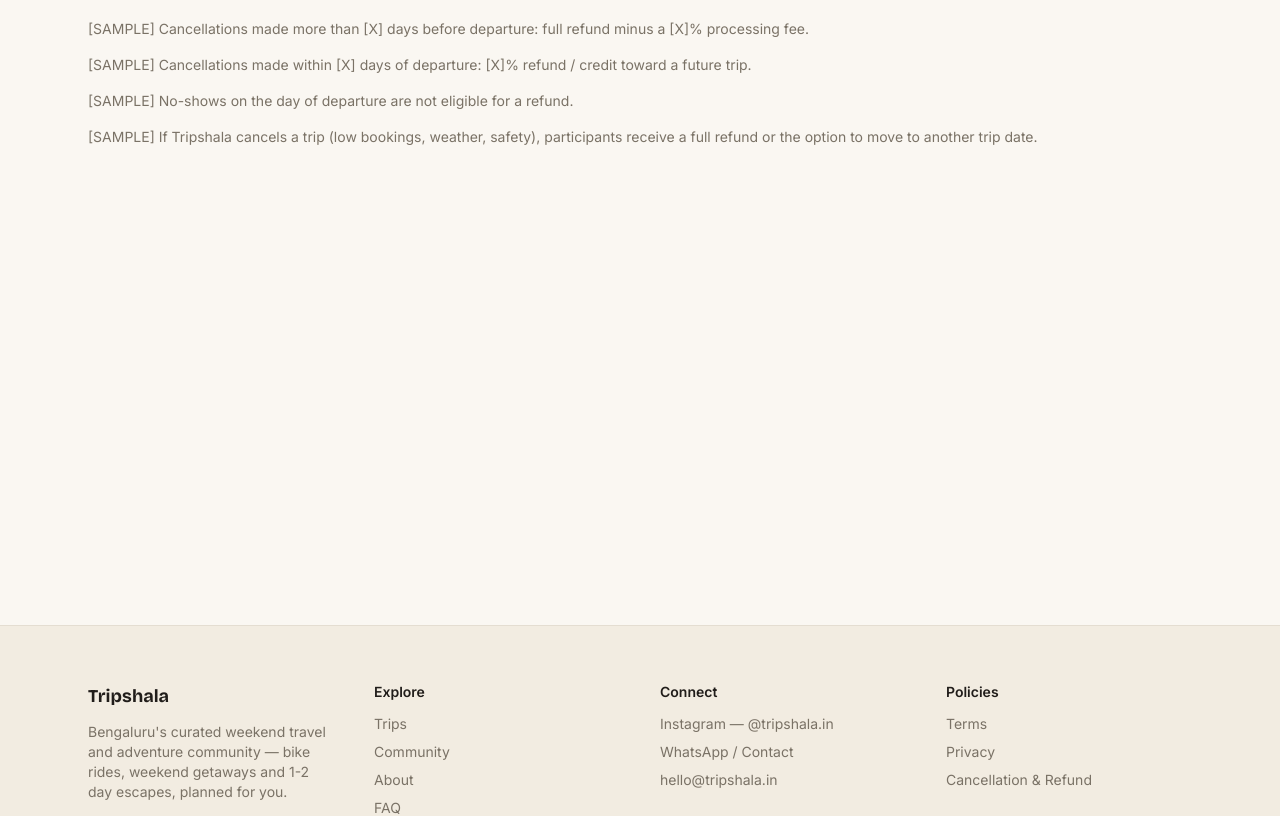
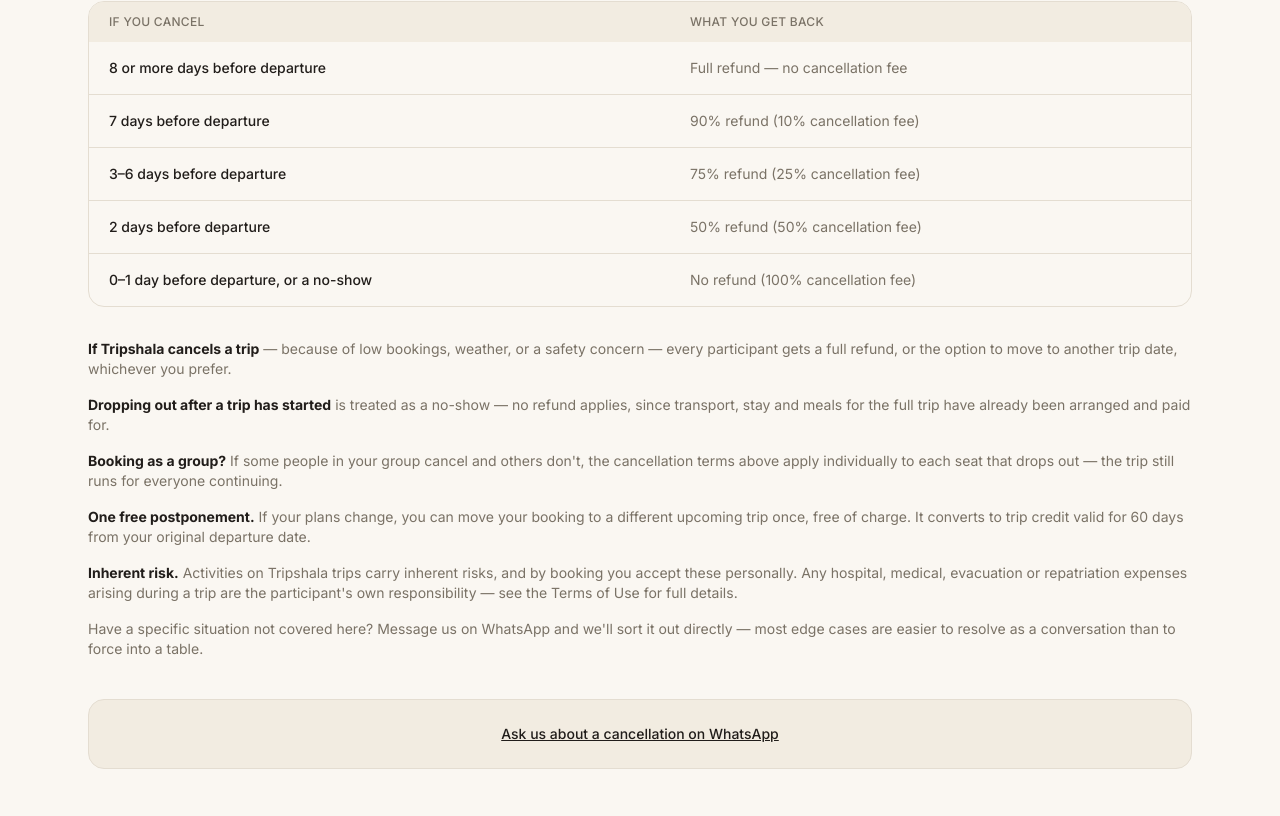
Before and after one commit to mayankkabtiyal5-ship-it/tripshala-web, a Next.js app: page /policies/cancellation in a window 1280 px wide. Shown: the part 240-1056 px from the top of the page. Built offline with nearby package versions, Linux system fonts and the light colour scheme; no server answers.

Commit message:
Add real content: cancellation/safety/payment policy, new trip dates, referral rewards, Munnar & Pondicherry photos

```diff
--- a/src/app/policies/cancellation/page.tsx
+++ b/src/app/policies/cancellation/page.tsx
@@ -1,20 +1,77 @@
 import type { Metadata } from "next";
 import { Container } from "@/components/ui/Container";
+import { whatsappMessages } from "@/lib/whatsapp";
 
-export const metadata: Metadata = { title: "Cancellation & Refund Policy" };
+export const metadata: Metadata = {
+  title: "Cancellation & Refund Policy",
+  description: "How cancellations, refunds and trip credits work on Tripshala trips.",
+};
+
+const tiers = [
+  { window: "8 or more days before departure", refund: "Full refund — no cancellation fee" },
+  { window: "7 days before departure", refund: "90% refund (10% cancellation fee)" },
+  { window: "3–6 days before departure", refund: "75% refund (25% cancellation fee)" },
+  { window: "2 days before departure", refund: "50% refund (50% cancellation fee)" },
+  { window: "0–1 day before departure, or a no-show", refund: "No refund (100% cancellation fee)" },
+];
 
 export default function CancellationPage() {
   return (
     <Container className="max-w-3xl py-14">
-      <div className="mb-6 rounded-xl border border-dashed border-accent/40 bg-accent/5 p-4 text-sm text-accent-dark">
-        STARTER TEMPLATE — replace the bracketed terms with your real policy before launch. This is not a finished policy.
+      <h1 className="font-display text-3xl font-extrabold">Cancellation &amp; Refund Policy</h1>
+      <p className="mt-3 text-sm text-muted">
+        Seats, stays and transport are booked and paid for on your behalf as soon as a trip fills up, so refunds get smaller closer to departure — this is standard across group trip operators. Here&apos;s exactly how it works.
+      </p>
+
+      <div className="mt-8 overflow-hidden rounded-2xl border border-line">
+        <table className="w-full text-left text-sm">
+          <thead className="bg-paper-raised text-xs uppercase tracking-wide text-muted">
+            <tr>
+              <th className="px-5 py-3 font-medium">If you cancel</th>
+              <th className="px-5 py-3 font-medium">What you get back</th>
+            </tr>
+          </thead>
+          <tbody className="divide-y divide-line">
+            {tiers.map((t) => (
+              <tr key={t.window}>
+                <td className="px-5 py-4 font-medium text-ink">{t.window}</td>
+                <td className="px-5 py-4 text-muted">{t.refund}</td>
+              </tr>
+            ))}
+          </tbody>
+        </table>
       </div>
-      <h1 className="font-display text-3xl font-extrabold">Cancellation &amp; Refund Policy</h1>
-      <div className="prose mt-6 space-y-4 text-sm text-muted">
-        <p>[SAMPLE] Cancellations made more than [X] days before departure: full refund minus a [X]% processing fee.</p>
-        <p>[SAMPLE] Cancellations made within [X] days of departure: [X]% refund / credit toward a future trip.</p>
-        <p>[SAMPLE] No-shows on the day of departure are not eligible for a refund.</p>
-        <p>[SAMPLE] If Tripshala cancels a trip (low bookings, weather, safety), participants receive a full refund or the option to move to another trip date.</p>
+
+      <div className="prose mt-8 space-y-4 text-sm text-muted">
+        <p>
+          <strong className="text-ink">If Tripshala cancels a trip</strong> — because of low bookings, weather, or a safety concern — every participant gets a full refund, or the option to move to another trip date, whichever you prefer.
+        </p>
+        <p>
+          <strong className="text-ink">Dropping out after a trip has started</strong> is treated as a no-show — no refund applies, since transport, stay and meals for the full trip have already been arranged and paid for.
+        </p>
+        <p>
+          <strong className="text-ink">Booking as a group?</strong> If some people in your group cancel and others don&apos;t, the cancellation terms above apply individually to each seat that drops out — the trip still runs for everyone continuing.
+        </p>
+        <p>
+          <strong className="text-ink">One free postponement.</strong> If your plans change, you can move your booking to a different upcoming trip once, free of charge. It converts to trip credit valid for 60 days from your original departure date.
+        </p>
+        <p>
+          <strong className="text-ink">Inherent risk.</strong> Activities on Tripshala trips carry inherent risks, and by booking you accept these personally. Any hospital, medical, evacuation or repatriation expenses arising during a trip are the participant&apos;s own responsibility — see the Terms of Use for full details.
+        </p>
+        <p>
+          Have a specific situation not covered here? Message us on WhatsApp and we&apos;ll sort it out directly — most edge cases are easier to resolve as a conversation than to force into a table.
+        </p>
+      </div>
+
+      <div className="mt-10 rounded-2xl border border-line bg-paper-raised p-6 text-center text-sm">
+        <a
+          href={whatsappMessages.general()}
+          target="_blank"
+          rel="noopener noreferrer"
+          className="font-medium text-ink underline"
+        >
+          Ask us about a cancellation on WhatsApp
+        </a>
       </div>
     </Container>
   );
--- a/src/app/policies/privacy/page.tsx
+++ b/src/app/policies/privacy/page.tsx
@@ -7,9 +7,6 @@
 export default function PrivacyPage() {
   return (
     <Container className="max-w-3xl py-14">
-      <div className="mb-6 rounded-xl border border-dashed border-accent/40 bg-accent/5 p-4 text-sm text-accent-dark">
-        STARTER TEMPLATE — this is placeholder legal text, not a reviewed policy. Have this reviewed before launch; do not treat it as legally sufficient.
-      </div>
       <h1 className="font-display text-3xl font-extrabold">Privacy Policy</h1>
       <div className="prose mt-6 space-y-4 text-sm text-muted">
         <p>Tripshala collects the information you submit through our booking and enquiry forms — name, phone number, email, age, city and trip preferences — solely to plan and confirm your trip and to communicate with you about it.</p>
--- a/src/app/policies/terms/page.tsx
+++ b/src/app/policies/terms/page.tsx
@@ -6,17 +6,22 @@
 export default function TermsPage() {
   return (
     <Container className="max-w-3xl py-14">
-      <div className="mb-6 rounded-xl border border-dashed border-accent/40 bg-accent/5 p-4 text-sm text-accent-dark">
-        STARTER TEMPLATE — this is placeholder legal text, not a reviewed policy. Have this reviewed before launch; do not treat it as legally sufficient.
-      </div>
       <h1 className="font-display text-3xl font-extrabold">Terms of Use</h1>
       <div className="prose mt-6 space-y-4 text-sm text-muted">
         <p>These terms govern your use of the Tripshala website and participation in Tripshala trips. By booking a trip, you agree to these terms.</p>
         <p><strong className="text-ink">Bookings.</strong> A booking is confirmed only once Tripshala confirms it in writing (WhatsApp or email), not upon form submission alone.</p>
         <p><strong className="text-ink">Conduct.</strong> Participants are expected to follow the trip lead&apos;s safety instructions at all times. Tripshala reserves the right to remove a participant from a trip for unsafe or disruptive behaviour, without refund.</p>
-        <p><strong className="text-ink">Liability.</strong> [SAMPLE — insert your actual liability terms, drafted or reviewed by a qualified professional, before launch.]</p>
+        <p>
+          <strong className="text-ink">Liability.</strong> Activities on Tripshala trips — including riding a two-wheeler, trekking, water activities and travel on hill or rural roads — carry inherent risks. By booking, you confirm you&apos;re participating voluntarily and in adequate health for the trip&apos;s stated difficulty level, and that you hold a valid driving licence for any vehicle you personally operate. Tripshala, its trip leads and partners are not liable for personal injury, illness, loss or damage to belongings, or costs arising from a participant&apos;s own negligence, pre-existing medical condition, or failure to follow safety instructions. Medical, evacuation and hospital expenses arising during a trip are the participant&apos;s own responsibility — we strongly recommend personal travel/accident insurance before any trip. To the extent permitted by law, Tripshala&apos;s total liability for any claim relating to a trip is limited to the amount paid for that trip.
+        </p>
         <p><strong className="text-ink">Changes.</strong> Tripshala may modify a trip&apos;s route, schedule or transport due to weather, safety or availability, and will communicate changes via the trip WhatsApp group.</p>
       </div>
     </Container>
   );
 }
+
+// NOTE FOR MAYANK (not shown to visitors): the Liability clause above is a
+// reasonable starting draft modeled on standard practice for adventure/
+// group-travel operators. It is not a substitute for review by a qualified
+// lawyer — worth having it checked before you'd need to rely on it in a
+// real dispute, but it's a solid, non-broken-looking default for now.
--- a/src/app/referral/page.tsx
+++ b/src/app/referral/page.tsx
@@ -8,23 +8,10 @@
   description: "Bring a friend on a Tripshala trip and both of you get rewarded.",
 };
 
-// Three commercially sensible reward options — pick ONE for v1 (ride credit
-// is implemented as the default below since it costs nothing until it's
-// redeemed on a real trip, unlike a cash or merchandise reward).
-const rewardOptions = [
-  {
-    name: "Ride credit (recommended for v1)",
-    body: "Both the referrer and the friend get ₹[X] credit toward their next Tripshala trip. Costs nothing until redeemed on an actual booking, and keeps both people coming back.",
-  },
-  {
-    name: "Straight discount",
-    body: "The friend books at ₹[X] off; the referrer gets the same off their next trip. Simpler to explain, but has to be funded out of margin on the very next booking.",
-  },
-  {
-    name: "Merchandise / experience upgrade",
-    body: "A Tripshala cap, a free upgraded stay, or a seat priority for their next popular trip. Costs less cash but takes more operational effort to fulfil consistently.",
-  },
-];
+// NOTE FOR MAYANK: ₹500 is a reasonable starting credit amount for trips in
+// the ₹799–₹10,999 range, but it's your call — change REFERRAL_CREDIT below
+// and it updates everywhere on this page.
+const REFERRAL_CREDIT = 500;
 
 export default function ReferralPage() {
   return (
@@ -41,17 +28,14 @@
       </section>
 
       <section className="mt-14">
-        <h2 className="font-display text-2xl font-bold">Reward structure — 3 options</h2>
-        <p className="mt-2 text-sm text-muted">
-          SAMPLE — pick one before launch and delete the other two from this page. Ride credit is implemented as the v1 default in the booking form.
-        </p>
-        <div className="mt-4 grid gap-6 md:grid-cols-3">
-          {rewardOptions.map((r) => (
-            <div key={r.name} className="rounded-2xl border border-line bg-white p-6">
-              <h3 className="font-semibold">{r.name}</h3>
-              <p className="mt-2 text-sm text-muted">{r.body}</p>
-            </div>
-          ))}
+        <h2 className="font-display text-2xl font-bold">What you both get</h2>
+        <div className="mt-4 rounded-2xl border border-line bg-white p-6">
+          <p className="text-sm text-muted">
+            Once your friend&apos;s trip is confirmed, you both get{" "}
+            <strong className="text-ink">₹{REFERRAL_CREDIT.toLocaleString("en-IN")} credit</strong> toward
+            your next Tripshala trip. It costs nothing until it&apos;s actually redeemed on a real booking, and
+            it&apos;s the same reward every time — no confusing tiers.
+          </p>
         </div>
       </section>
 
```
Also changed, not shown: src/app/faq/page.tsx (+4 -4 lines), src/lib/trips.ts (+17 -15 lines), public/photos/munnar-tea-estate-falls.jpg (added), public/photos/pondicherry-auroville-dome.jpg (added).
